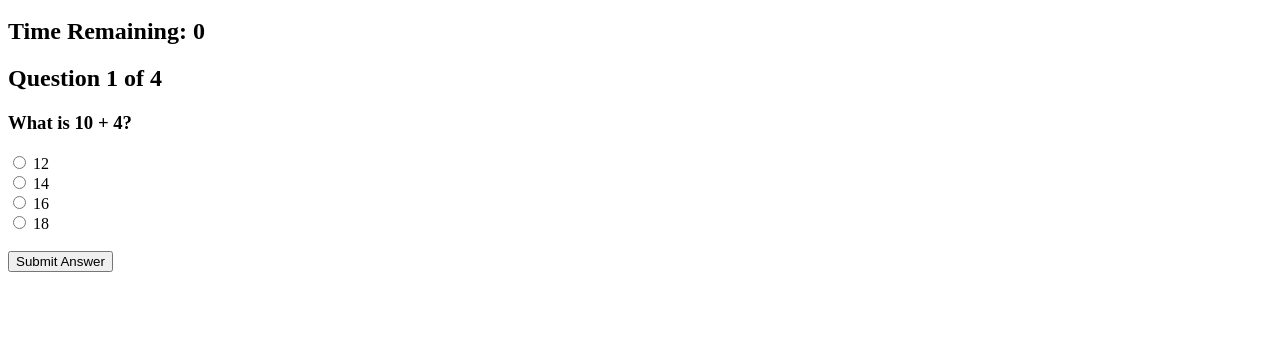
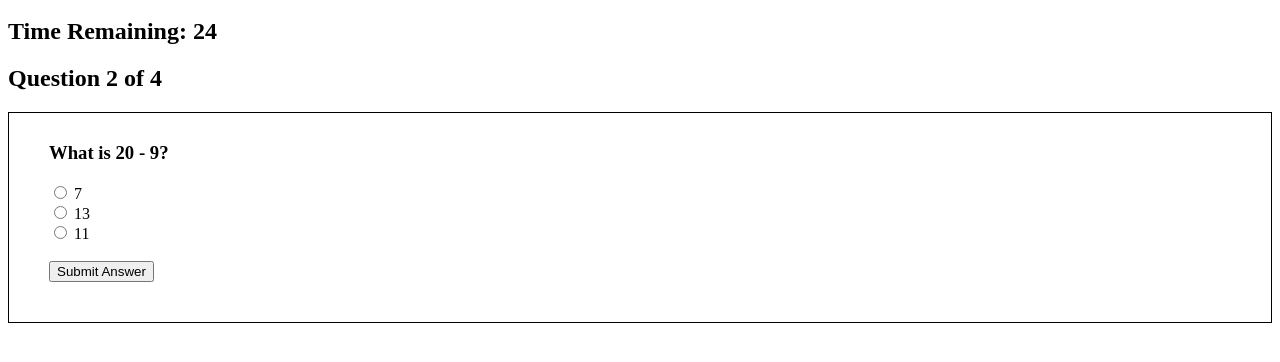
Before and after one commit to cwbabis/Trivia-Game, a plain HTML site: page index.html in a window 1280 px wide. Both pictures are taken after a click on the button "Submit Answer". Shown: the part 48-410 px from the top of the page. Drawn offline with nearby package versions, Linux system fonts and the light colour scheme; files whose address does not match are found by name.

Commit message:
more changes
got time remaining to show up correctly
need to figure out how to stop timeUp function when questions are over.

```diff
--- a/index.html
+++ b/index.html
@@ -5,6 +5,12 @@
     <meta name="viewport" content="width=device-width, initial-scale=1.0">
     <meta http-equiv="X-UA-Compatible" content="ie=edge">
     <title>Document</title>
+    <style>
+        div#test {
+            border: #000 1px solid;
+            padding: 10px 40px 40px 40px;
+        }
+    </style>
 </head>
 
 <body>
@@ -12,12 +18,8 @@
     <script src="app.js"></script>
     <audio id="audio" preload="none" src="assets\soundfiles\Buzzer.mp3"></audio>
 
-    <h1>Trivia Game</h1>
-    <div id="number-countdown"></div>
-
-
-
-
+    <h1 id=Title>Trivia Game</h1>
+    <h2 id="number-countdown">Time Remaining: </h2>
 
 
     <h2 id="test_status"></h2>
@@ -26,72 +28,76 @@
 
     <script>
 
-        var number = 5;
+        var number = 31;
         var intervalId;
         var buzzer = new Audio("assets/soundfiles/Buzzer.mp3");
 
         // video tut
-        var pos = 0, test_status, question, choice, choices, chA, chB, chC, chD, correct = 0;
+        var pos = 0, test, test_status, question, choice, choices, chA, chB, chC, correct = 0;
         var questions = [
-            ["What is 10 + 4?", "12", "14", "16", "18", "B"],
-            ["What is 20 - 9", "7", "13", "11", "2", "C"],
-            ["What is 7 x 3?", "21", "24", "25", "20", "A"],
-            ["What is 8 / 2?", "10", "2", "4", "11", "C"]
+            ["What is 10 + 4?", "12", "14", "16", "B"],
+            ["What is 20 - 9?", "7", "13", "11", "C"],
+            ["What is 7 x 3?", "21", "24", "25", "A"],
+            ["What is 8 / 2?", "10", "2", "4", "C"]
         ];
         function _(x) {
             return document.getElementById(x);
         }
         function renderQuestion() {
             test = _("test");
+            if (pos >= questions.length) {
+                test.innerHTML = "<h2>You got " + correct + " of " + questions.length + " questions correct</h2>";
+                _("test_status").innerHTML = "Test Completed";
+                pos = 0;
+                correct = 0;
+                stop();
+                return false;
+
+            }
             _("test_status").innerHTML = "Question " + (pos + 1) + " of " + questions.length;
-            //multidementional array
             question = questions[pos][0];
             chA = questions[pos][1];
             chB = questions[pos][2];
             chC = questions[pos][3];
-            chD = questions[pos][4];
             test.innerHTML = "<h3>" + question + "</h3>";
-            //same as .append
             test.innerHTML += "<input type='radio' name='choices' value='A'> " + chA + "<br>";
             test.innerHTML += "<input type='radio' name='choices' value='B'> " + chB + "<br>";
-            test.innerHTML += "<input type='radio' name='choices' value='C'> " + chC + "<br>";
-            test.innerHTML += "<input type='radio' name='choices' value='D'> "+chD+"<br><br>";
+            test.innerHTML += "<input type='radio' name='choices' value='C'> " + chC + "<br><br>";
             test.innerHTML += "<button onclick='checkAnswer()'>Submit Answer</button>";
-
         }
-        function checkAnswer(){
-            alert("button works");
+        function checkAnswer() {
+            choices = document.getElementsByName("choices");
+            for (var i = 0; i < choices.length; i++) {
+                if (choices[i].checked) {
+                    choice = choices[i].value;
+                }
+            }
+            if (choice == questions[pos][4]) {
+                correct++;
+            }
+            pos++;
+            renderQuestion();
         }
         window.addEventListener("load", renderQuestion, false);
-        //end of vid tut
+
+
+            setTimeout(timeUp, 1000 * 31);
 
 
 
+        function run() {
 
-
-
-
-
-
-
-
-
-
-
-
-        setTimeout(timeUp, 1000 * 5);
-
-
-        function run() {
             clearInterval(intervalId);
             intervalId = setInterval(decrement, 1000);
+
         }
         function decrement() {
             number--;
-            $("#number-countdown").html("<h2>" + "Time Remaining: " + number + "</h2>");
+            //double quotes then single quotes or it gets fucked up..
+            //took me like and hour to figure out why it wasn't displaying correctly ffs.
+            $("#number-countdown").text('Time Remaining: ' + number);
             if (number === 0) {
                 stop();
-                alert("Time Up!");
             }
         }
         function stop() {
```
